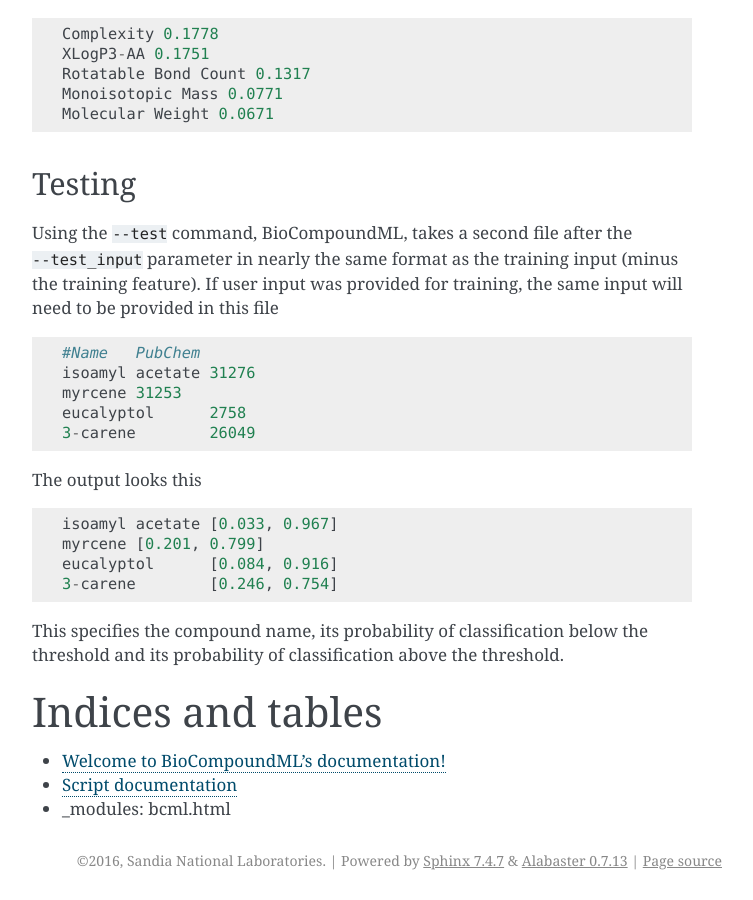
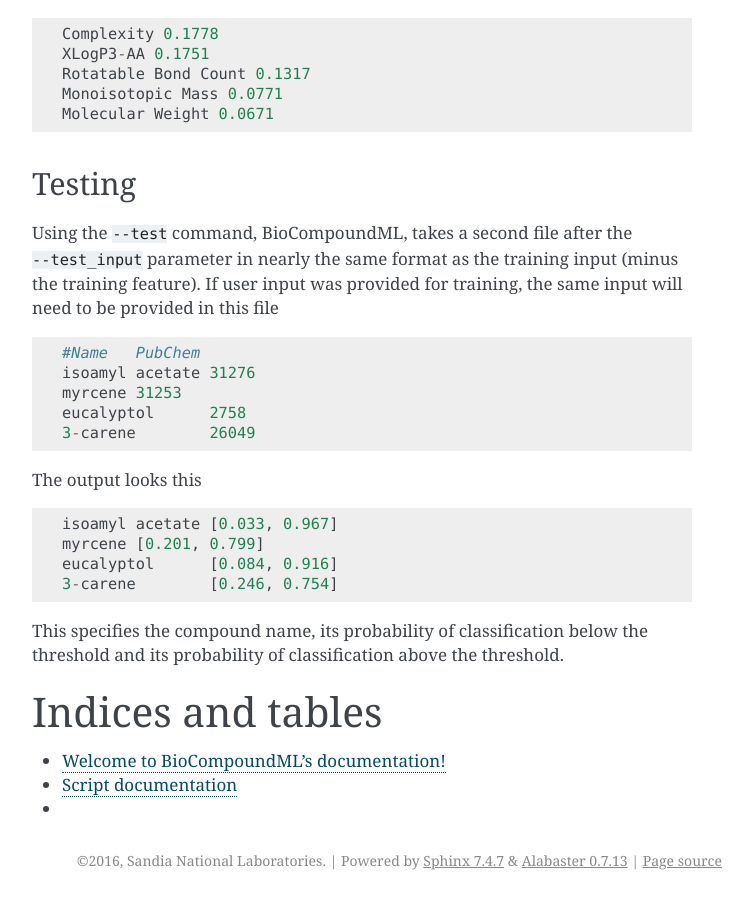
Before and after one commit to sandialabs/BioCompoundML, a Sphinx documentation site: the page built from source/index.rst, in a window 1280 px wide and 900 px high, scrolled down 4720 px. Shown: the whole window, without its empty margins (388-1141 px from the left). Built offline with Sphinx 7.4.7, drawn with Linux system fonts in a browser that asks for light colours.

```diff
--- a/source/index.rst
+++ b/source/index.rst
@@ -151,4 +151,4 @@
 
 * :doc:`index`
 * :doc:`script`
-* _modules: bcml.html
+* .. _modules: bcml.html
```
Also changed, not shown: 5 other files.
